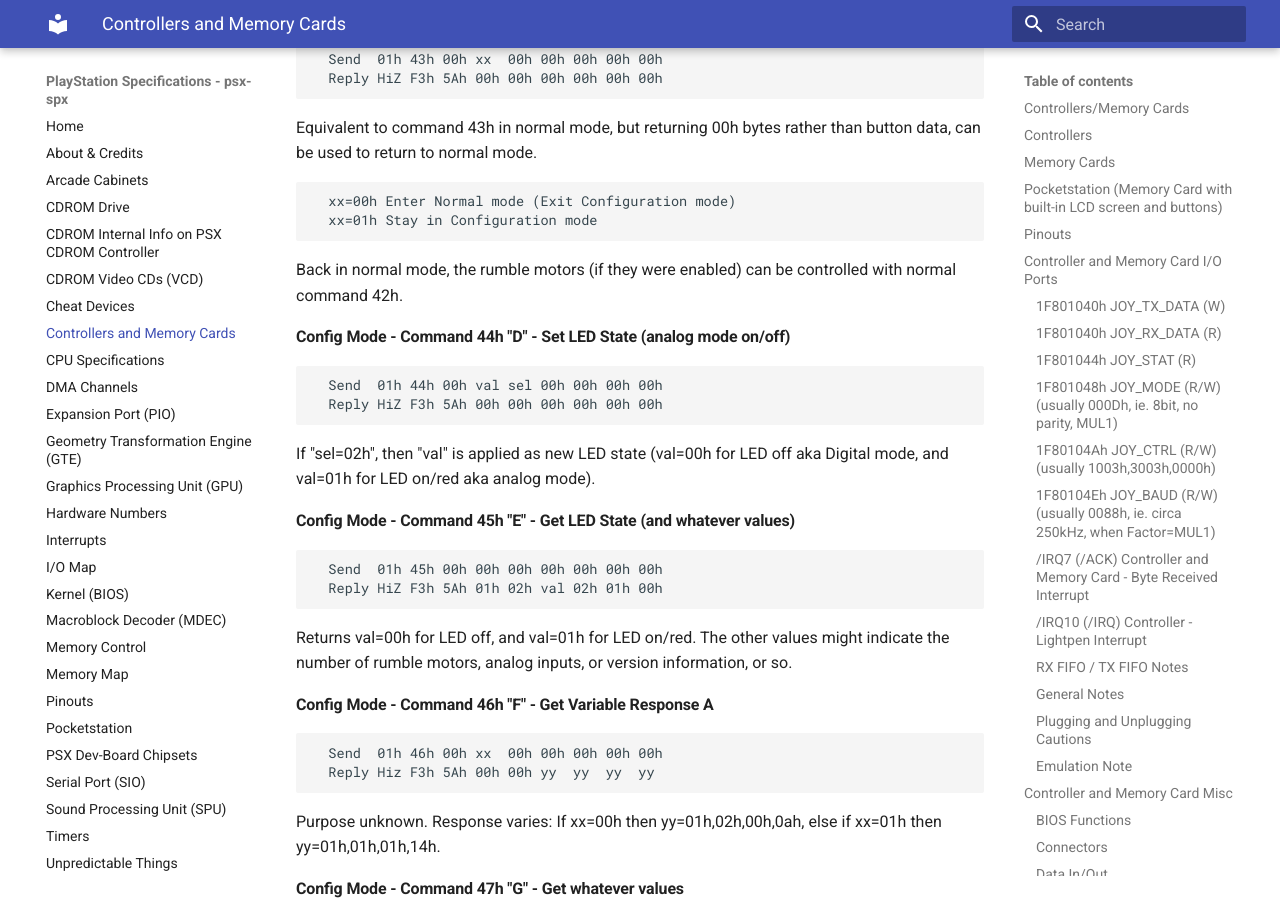
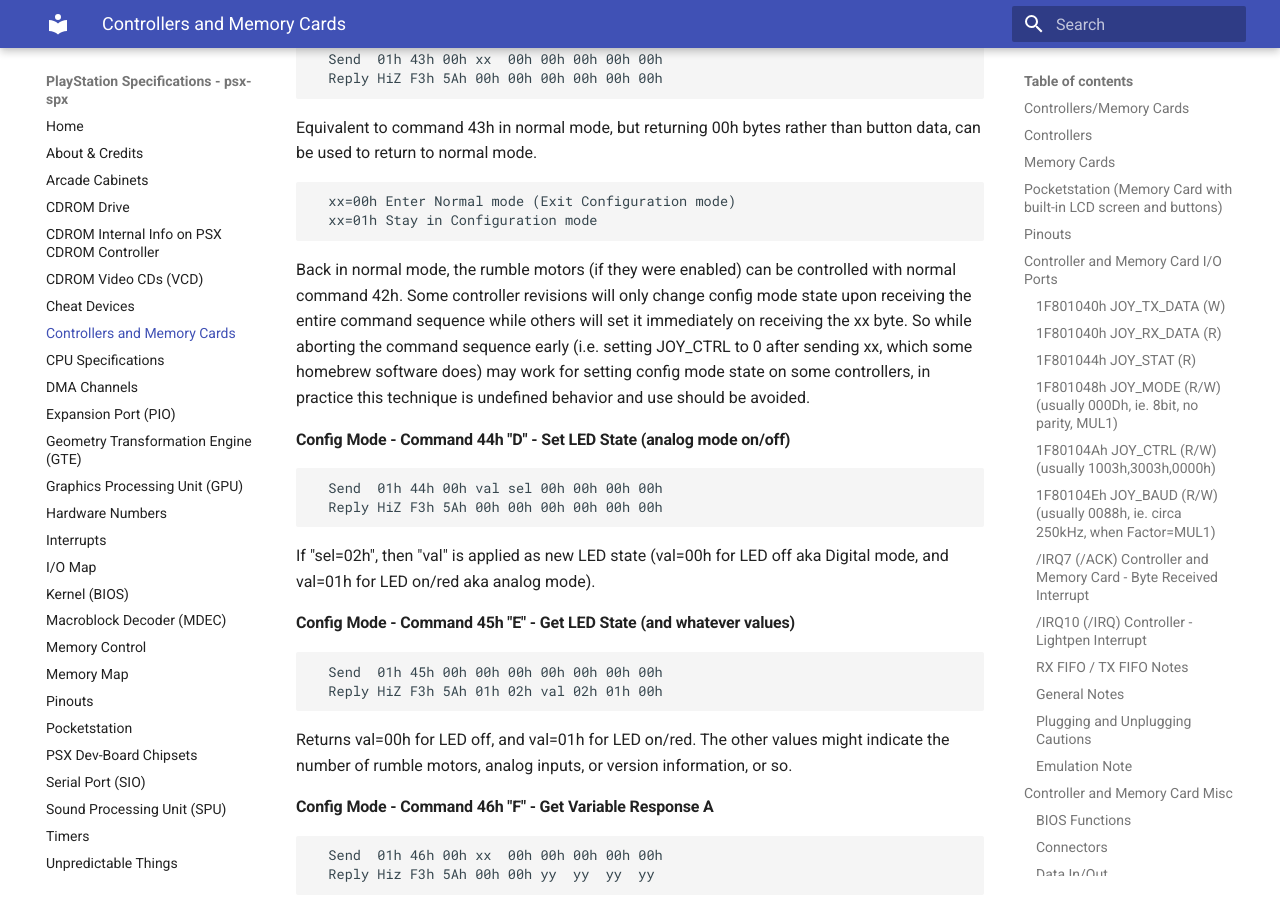
Before and after one commit to psx-spx/psx-spx.github.io, an MkDocs documentation site: the page built from docs/controllersandmemorycards.md, in a window 1280 px wide and 900 px high, scrolled down 30367 px. Built offline with MkDocs 1.6.1 and Material for MkDocs 9.7.7, drawn with Linux system fonts in a browser that asks for light colours.

Commit message:
Add note on config mode 43h UB, fix typo in video timings section

````diff
--- a/docs/controllersandmemorycards.md
+++ b/docs/controllersandmemorycards.md
@@ -1404,7 +1404,12 @@
   xx=01h Stay in Configuration mode
 ```
 Back in normal mode, the rumble motors (if they were enabled) can be controlled
-with normal command 42h.<br/>
+with normal command 42h. Some controller revisions will only change config mode
+state upon receiving the entire command sequence while others will set it
+immediately on receiving the xx byte. So while aborting the command sequence
+early (i.e. setting JOY_CTRL to 0 after sending xx, which some homebrew software
+does) may work for setting config mode state on some controllers, in practice
+this technique is undefined behavior and use should be avoided.<br/>
 
 #### Config Mode - Command 44h "D" - Set LED State (analog mode on/off)
 ```
````
Also changed, not shown: docs/graphicsprocessingunitgpu.md (+1 -1 lines).
